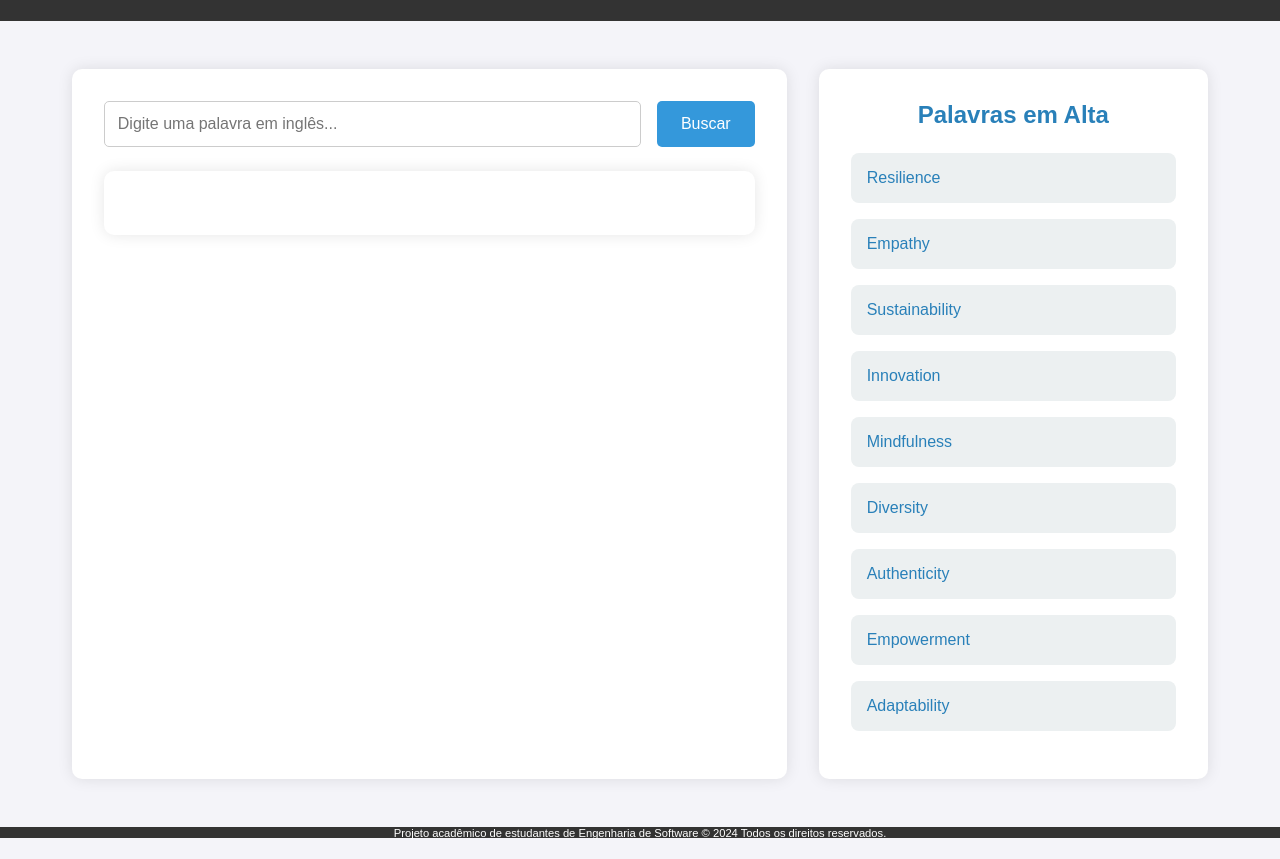
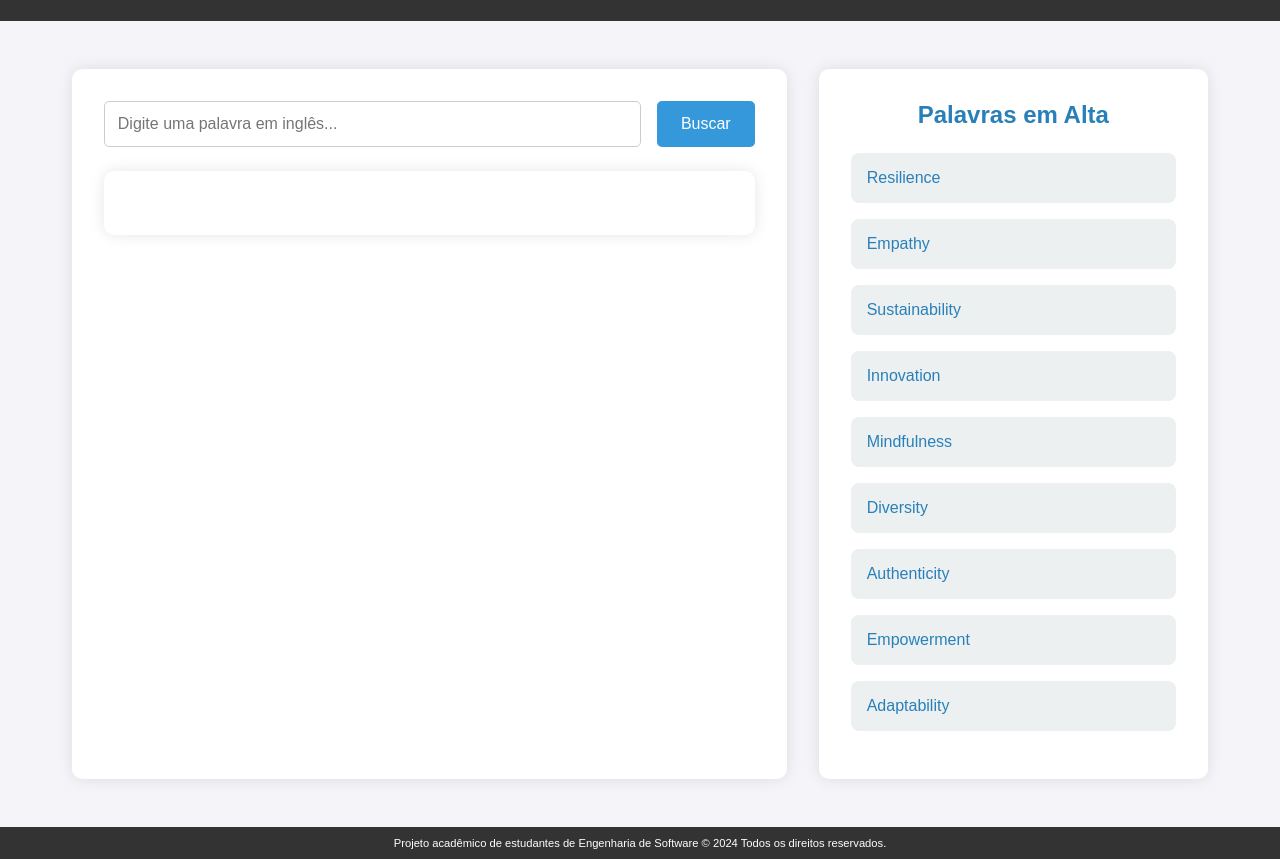
Before and after one commit to italodavii/Dicionario-Online-de-Ingles, a plain HTML site: page index.html in a window 1280 px wide. Shown: the part 64-923 px from the top of the page. Drawn offline with Linux system fonts and the light colour scheme.

Commit message:
Alterado detalhe no footer

```diff
--- a/style.css
+++ b/style.css
@@ -128,15 +128,14 @@ button:hover {
 
 footer {
     width: 100%;
-    height: 1.4vh;
+    height: 4vh;
     background-color: #333;
     color: white;
     display: flex;
     justify-content: center;
     align-items: center;
     font-size: 0.7rem;
-    bottom: 0;
-    left: 0;
+    margin-bottom: 0;
 }
 
 footer p {
```
